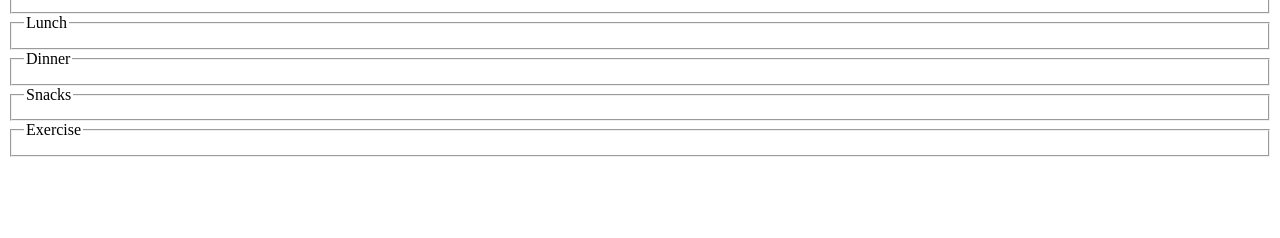
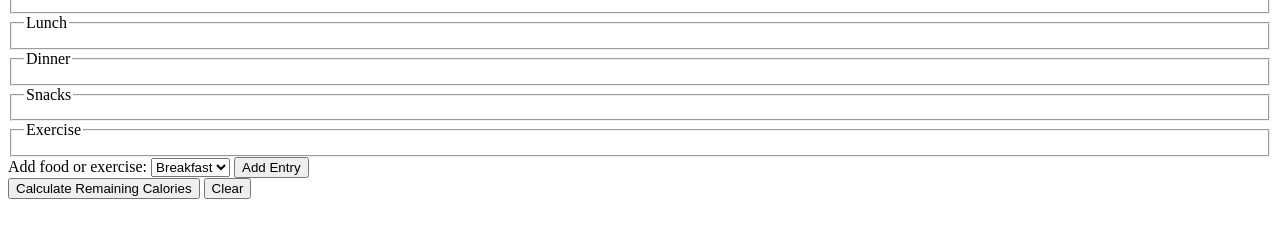
Before and after one commit to JuanRomeroRuiz/Javascript-Algorithms-and-data-structures-with-FreeCodeCamp, a plain HTML site: page calorie-counter/index.html in a window 1280 px wide. Shown: the part 122-360 px from the top of the page. Drawn offline with Linux system fonts and the light colour scheme.

Commit message:
Resolviendo conflictos y modificando el codigo html

```diff
--- a/calorie-counter/index.html
+++ b/calorie-counter/index.html
@@ -23,28 +23,45 @@
             <legend>Breakfast</legend>
             <div class="input-container"></div>
           </fieldset>
-
           <fieldset id="lunch">
             <legend>Lunch</legend>
             <div class="input-container"></div>
           </fieldset>
-
           <fieldset id="dinner">
             <legend>Dinner</legend>
             <div class="input-container"></div>
           </fieldset>
-
           <fieldset id="snacks">
             <legend>Snacks</legend>
             <div class="input-container"></div>
           </fieldset>
-
           <fieldset id="exercise">
             <legend>Exercise</legend>
             <div class="input-container"></div>
           </fieldset>
+          <div class="controls">
+            <span>
+              <label for="entry-dropdown">Add food or exercise:</label>
+              <select id="entry-dropdown" name="options">
+                <option value="breakfast" selected>Breakfast</option>
+                <option value="lunch">Lunch</option>
+                <option value="dinner">Dinner</option>
+                <option value="snacks">Snacks</option>
+                <option value="exercise">Exercise</option>
+              </select>
+              <button type="button" id="add-entry">Add Entry</button>
+            </span>
+          </div>
+          <div>
+            <button type="submit">
+              Calculate Remaining Calories
+            </button>
+            <button type="button" id="clear">Clear</button>
+          </div>
         </form>
+        <div id="output" class="output hide"></div>
       </div>
     </main>
+    <script src="./script.js"></script>
   </body>
 </html>
```
Lines whose indentation alone changed are shown as unchanged.
